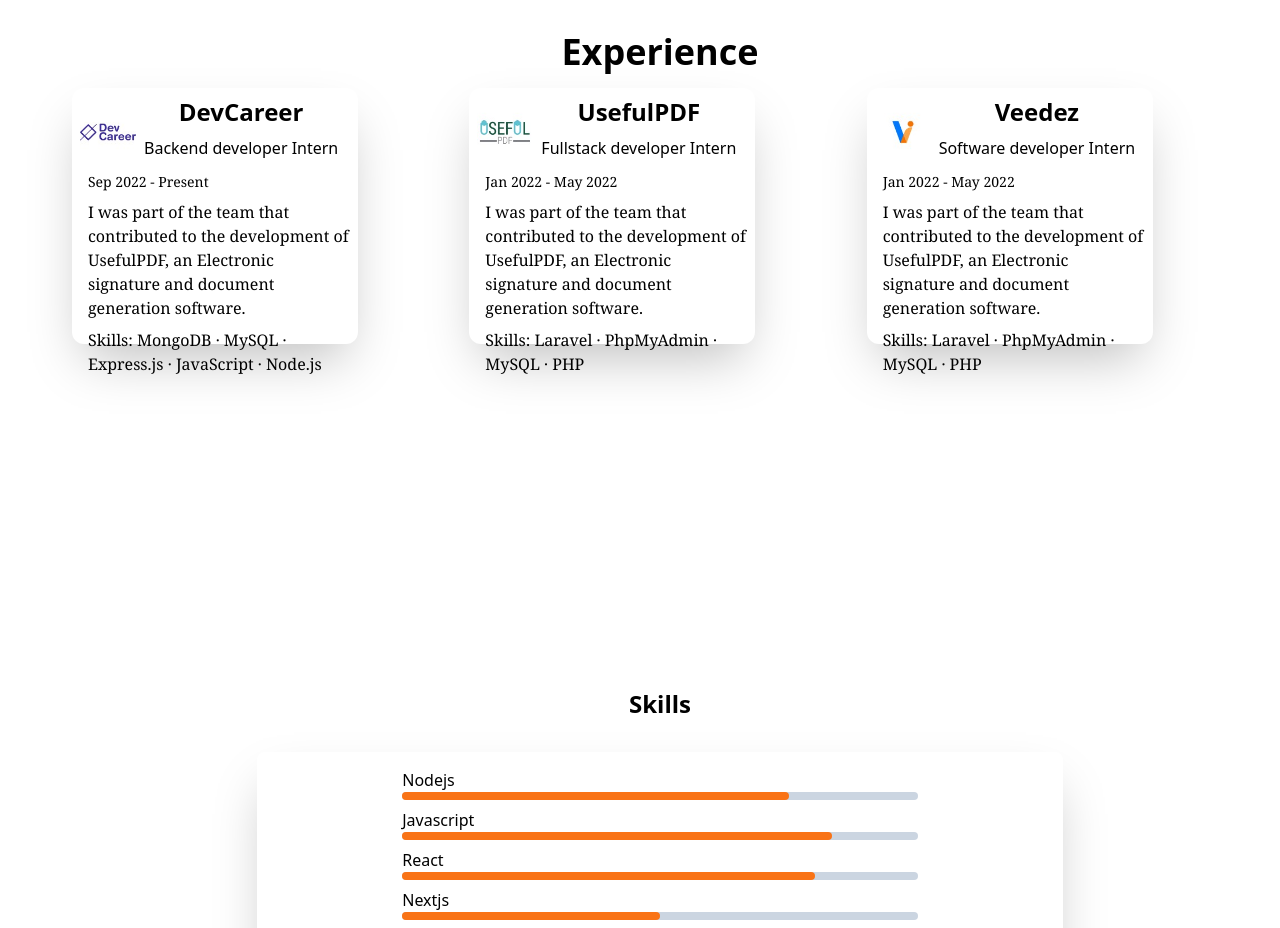
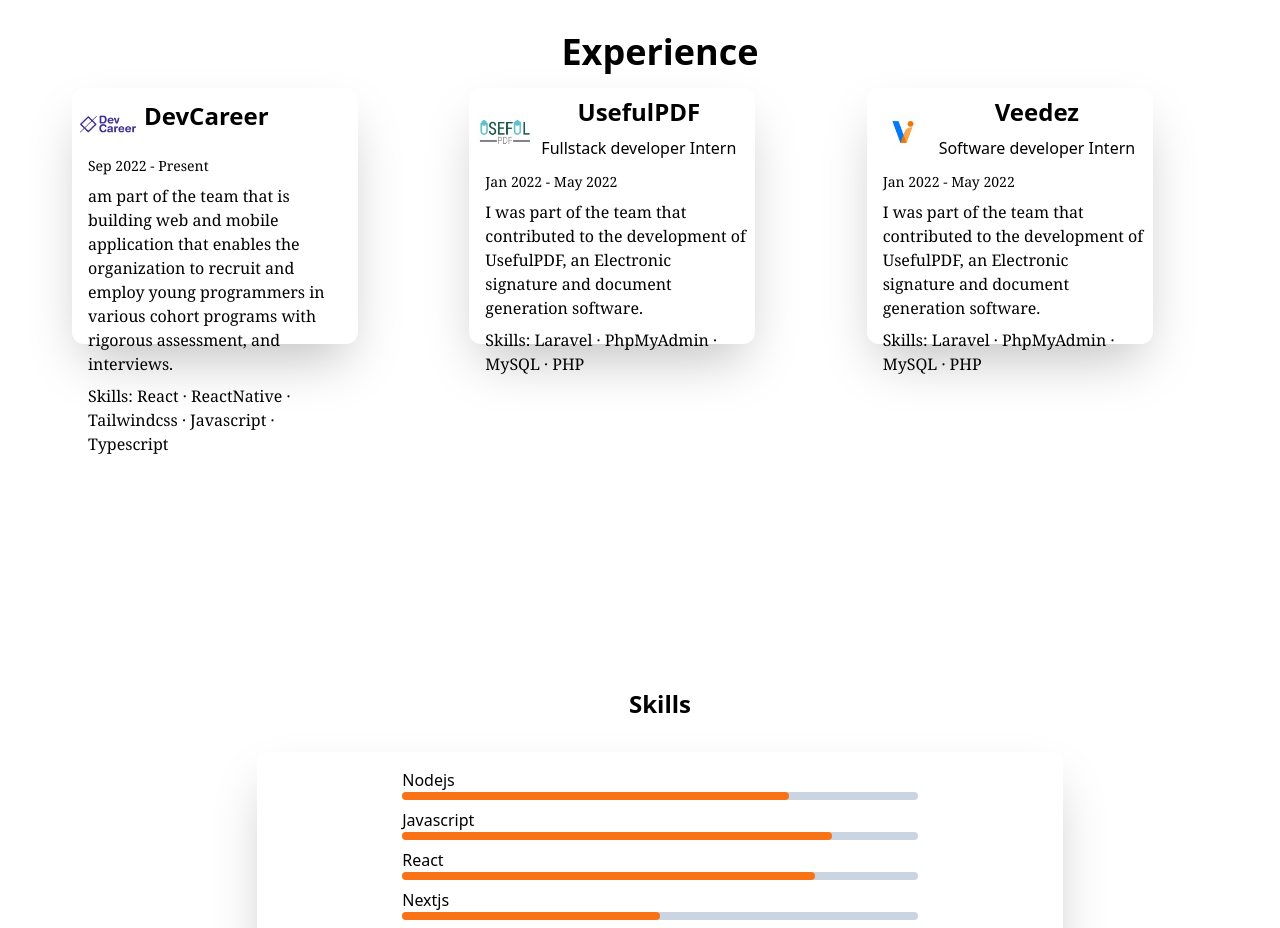
Before and after one commit to miracle73/portfolio-website, a React (Create React App) app: page / in a window 1280 px wide. Shown: the part 2620-3548 px from the top of the page. Built offline with nearby package versions, Linux system fonts and the light colour scheme; no server answers; a web font is replaced by a local one.

Commit message:
made some changes

```diff
--- a/src/components/Experience.js
+++ b/src/components/Experience.js
@@ -16,16 +16,18 @@
                         <img src={DevCareer} alt="" className="h-14 w-14" />
                         <div className="pl-2">
                             <h3 className="text-center text-2xl font-bold "> DevCareer</h3>
-                            <p className="text-center py-2 font-sans">Backend developer Intern</p>
+                            <p className="text-center py-2 font-sans"></p>
                         </div>
 
                     </div>
 
                     <div className="text-sm py-1 font-serif pl-2">Sep 2022 - Present</div>
                     <div className="py-1 font-serif pl-2">
-                        I was part of the team that contributed to the development of UsefulPDF, an Electronic signature and document generation software.
+                        am part of the team that is building web and mobile application that enables the
+                        organization to recruit and employ young programmers in various cohort programs with
+                        rigorous assessment, and interviews.
                     </div>
-                    <div className="py-1 font-medium font-serif pl-2">Skills: MongoDB · MySQL · Express.js · JavaScript · Node.js</div>
+                    <div className="py-1 font-medium font-serif pl-2">Skills: React · ReactNative · Tailwindcss · Javascript · Typescript </div>
 
 
                 </div>
```
